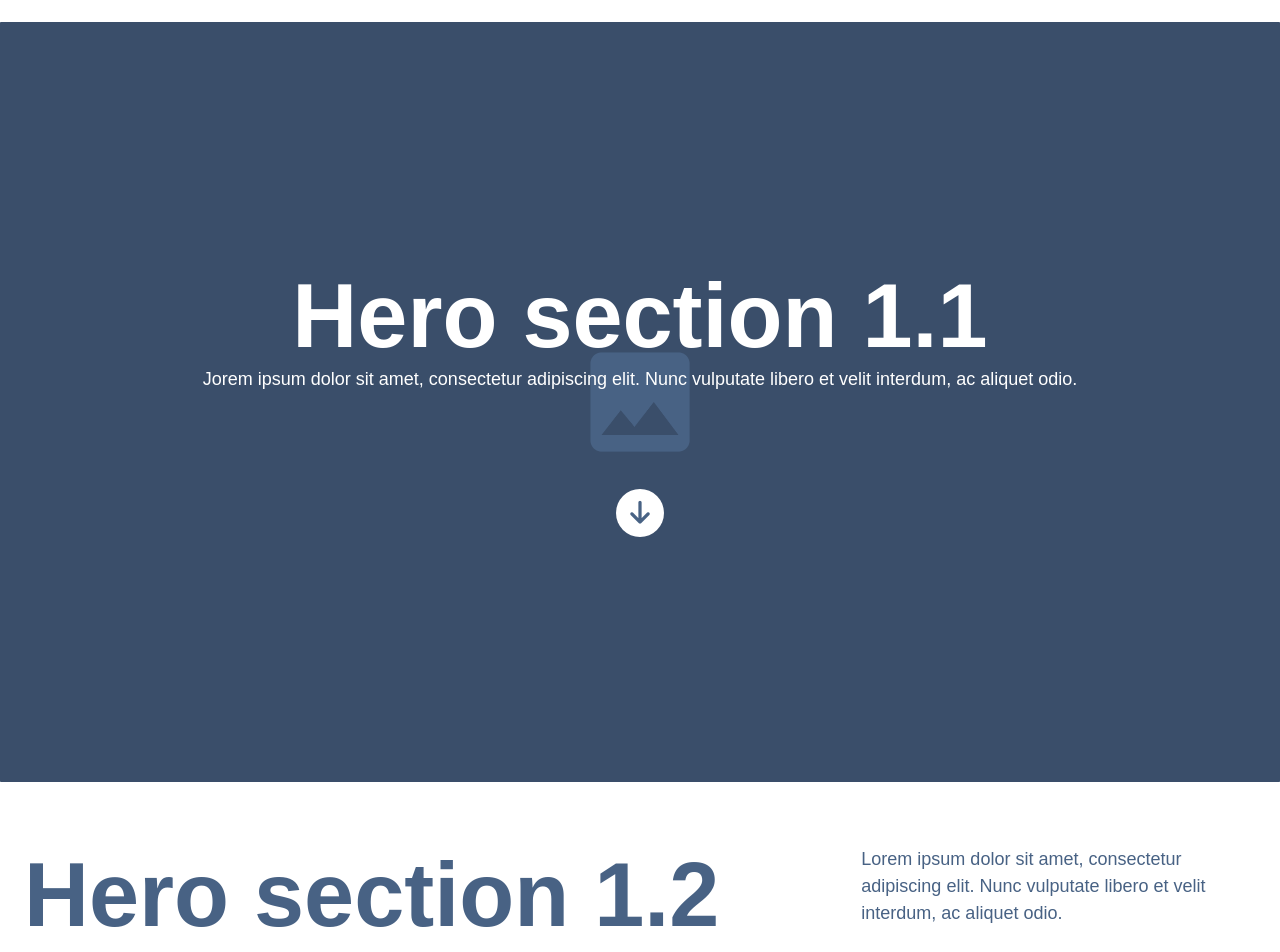
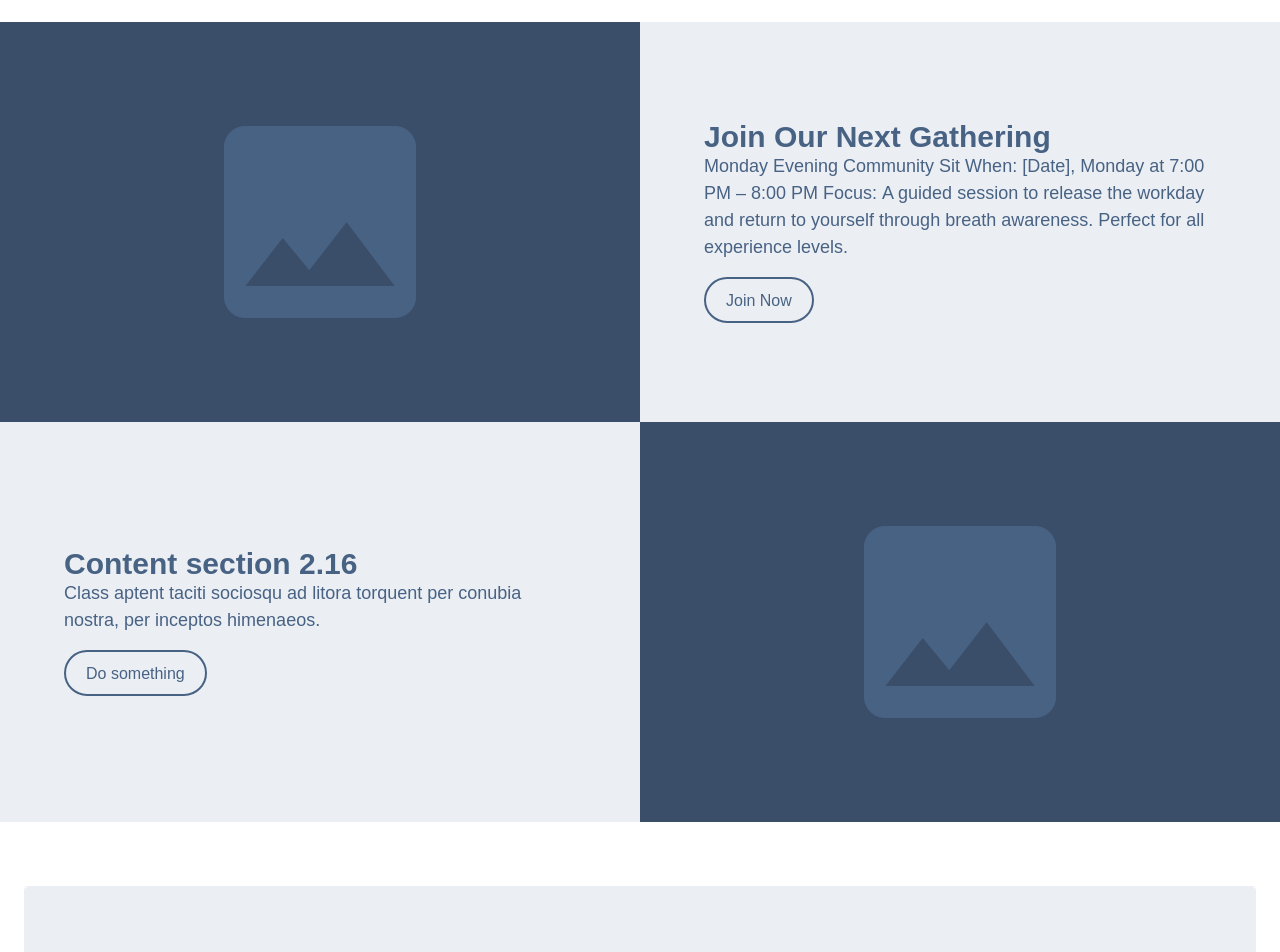
Before and after one commit to Kk0109daze/ZenJi, a plain HTML site: page index.html in a window 1280 px wide. Shown: the part 2420-3372 px from the top of the page. Drawn offline with Linux system fonts and the light colour scheme; a web font is replaced by a local one.

Commit message:
Add the text content to your homepage

```diff
--- a/index.html
+++ b/index.html
@@ -113,7 +113,7 @@ ZenJi Meditation hero sectionm  -->
     <!-- * * * * * * * * * * * * * * * * * * * * * * * * * * * * * * * * * * * * * * * * * -->
 
     <!-- * * * * * * * * * * * * * * * * * * * * * * * * * * * * * * * * * * * * * * * * *
-    Why Practice with ZenJi? -->
+Why Practice with ZenJi? -->
 
     <section class="grid">
       <div class="mobi0 tab6 desk4"><!-- this is just a blank div for spacing --></div>
@@ -156,41 +156,31 @@ Boxes about what ZenJi does -->
     </section>
     <!-- * * * * * * * * * * * * * * * * * * * * * * * * * * * * * * * * * * * * * * * * * -->
 
+    <!-- * * * * * * * * * * * * * * * * * * * * * * * * * * * * * * * * * * * * * * * * *
+Join Our Next Gathering -->
+
+    <div class="dual-full-width">
+      <div class="image"></div>
+      <div class="text">
+        <h3>Join Our Next Gathering</h3>
+        <p>Monday Evening Community Sit
+      When: [Date], Monday at 7:00 PM – 8:00 PM
+      Focus: A guided session to release the workday and return to yourself through breath awareness. Perfect for all experience levels.<p></p>
+
+        <a href="http://www.discord.gg" class="button">Join Now</a>
+      </div>
 
 
+      <div class="text">
+        <h3>Content section 2.16</h3>
+        <p>Class aptent taciti sociosqu ad litora torquent per conubia nostra, per inceptos himenaeos.</p>
+        <a href="#" class="button">Do something</a>
+      </div>
+      <div class="image"></div>
+    </div>
 
 
-
-<!-- * * * * * * * * * * * * * * * * * * * * * * * * * * * * * * * * * * * * * * * * *
-    1.1 Hero Section (with background image)   -->
-
-    <section class="full-height" id="hero-image">
-      <h1>Hero section 1.1</h1>
-      <p>Jorem ipsum dolor sit amet, consectetur adipiscing elit. Nunc vulputate libero et velit interdum, ac aliquet odio.</p>
-      <span><i class="fa-solid fa-arrow-down"></i></span>
-    </section>
-
     <!-- * * * * * * * * * * * * * * * * * * * * * * * * * * * * * * * * * * * * * * * * * -->
-
-
-
-
-
-
-    <!-- * * * * * * * * * * * * * * * * * * * * * * * * * * * * * * * * * * * * * * * * *
-    1.2 Hero Section   -->
-
-    <section class="grid">
-      <h1 class="mobi1 tab1 desk8">Hero section 1.2</h1>
-      <p class="mobi1 tab1 desk3">
-        Lorem ipsum dolor sit amet, consectetur adipiscing elit. Nunc vulputate
-        libero et velit interdum, ac aliquet odio.
-      </p>
-    </section>
-
-    <!-- * * * * * * * * * * * * * * * * * * * * * * * * * * * * * * * * * * * * * * * * * -->
-
-
 
 
 
```
